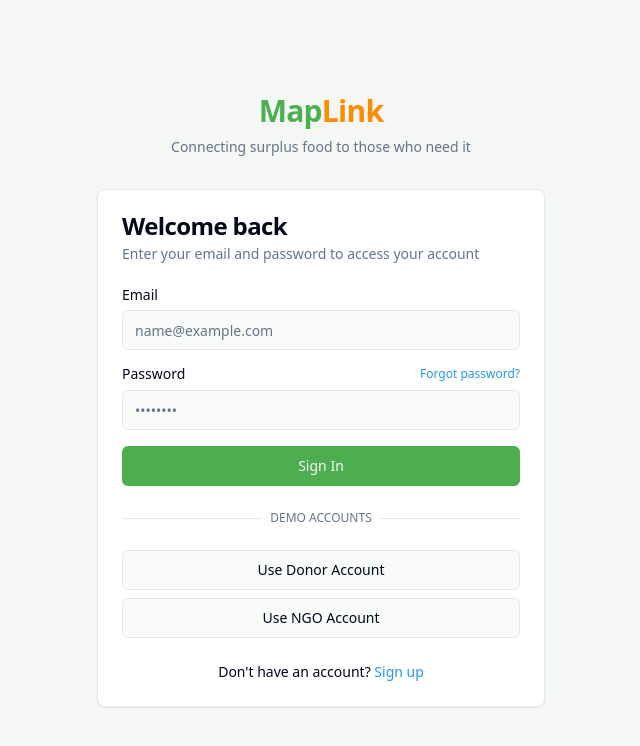
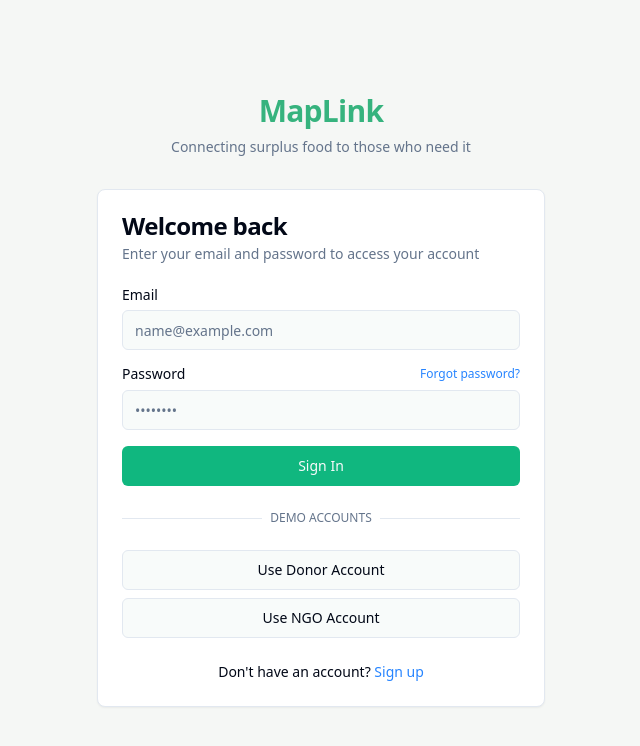
Before and after one commit to Khushi-51/donate-maplink, a React (Vite) app: page /login in a window 1280 px wide. Shown: the top 746 px of the page, without its empty margins (319-959 px from the left). Built offline with nearby package versions, Linux system fonts and the light colour scheme.

Commit message:
Refactor: Update color scheme and logo
Update the application's color scheme and logo to improve the visual design.

```diff
--- a/index.html
+++ b/index.html
@@ -4,17 +4,17 @@
   <head>
     <meta charset="UTF-8" />
     <meta name="viewport" content="width=device-width, initial-scale=1.0" />
-    <title>0Waste</title>
+    <title>ZeroWaste</title>
     <meta name="description" content="Connecting surplus food to those in need" />
-    <meta name="author" content="0Waste" />
+    <meta name="author" content="ZeroWaste" />
 
-    <meta property="og:title" content="0Waste" />
+    <meta property="og:title" content="ZeroWaste" />
     <meta property="og:description" content="Connecting surplus food to those in need" />
     <meta property="og:type" content="website" />
     <meta property="og:image" content="https://lovable.dev/opengraph-image-p98pqg.png" />
 
     <meta name="twitter:card" content="summary_large_image" />
-    <meta name="twitter:site" content="@0waste" />
+    <meta name="twitter:site" content="@zerowaste" />
     <meta name="twitter:image" content="https://lovable.dev/opengraph-image-p98pqg.png" />
 
     <script>
--- a/src/components/Logo.tsx
+++ b/src/components/Logo.tsx
@@ -1,6 +1,7 @@
 
 import React from "react";
 import { Link } from "react-router-dom";
+import { Leaf } from "lucide-react";
 
 interface LogoProps {
   size?: "small" | "medium" | "large";
@@ -17,14 +18,14 @@ const Logo: React.FC<LogoProps> = ({ size = "medium", className }) => {
   return (
     <Link to="/" className={`flex items-center gap-2 ${className}`}>
       <div className="relative">
-        <div className="w-8 h-8 rounded-full bg-gradient-to-r from-green-600 to-green-400 flex items-center justify-center">
-          <span className={`font-bold text-white ${size === "small" ? "text-sm" : "text-base"}`}>0</span>
+        <div className="w-8 h-8 rounded-full bg-gradient-to-r from-emerald-600 to-teal-500 flex items-center justify-center">
+          <Leaf className={`text-white ${size === "small" ? "h-4 w-4" : "h-5 w-5"}`} />
         </div>
-        <div className="absolute -top-1 -right-1 w-4 h-4 rounded-full bg-orange-500 border-2 border-white" />
+        <div className="absolute -top-1 -right-1 w-4 h-4 rounded-full bg-blue-500 border-2 border-white dark:border-gray-800" />
       </div>
       <span className={`font-bold ${sizeClasses[size]}`}>
-        <span className="text-green-600 dark:text-green-400">Zero</span>
-        <span className="text-orange-500">Waste</span>
+        <span className="text-emerald-600 dark:text-emerald-400">Zero</span>
+        <span className="text-blue-500">Waste</span>
       </span>
     </Link>
   );
--- a/src/components/ThemeToggle.tsx
+++ b/src/components/ThemeToggle.tsx
@@ -44,7 +44,7 @@ const ThemeToggle = () => {
       variant="ghost"
       size="icon"
       onClick={toggleTheme}
-      className="rounded-full"
+      className="rounded-full text-emerald-600 dark:text-emerald-400 hover:bg-emerald-100 dark:hover:bg-emerald-900/20"
       aria-label={isDark ? "Switch to light mode" : "Switch to dark mode"}
     >
       {isDark ? <Sun className="h-5 w-5" /> : <Moon className="h-5 w-5" />}
--- a/src/index.css
+++ b/src/index.css
@@ -5,7 +5,7 @@
 
 @layer base {
   :root {
-    --background: 120 30% 98%;
+    --background: 152 30% 98%;
     --foreground: 222.2 84% 4.9%;
 
     --card: 0 0% 100%;
@@ -14,13 +14,13 @@
     --popover: 0 0% 100%;
     --popover-foreground: 222.2 84% 4.9%;
 
-    --primary: 122 39% 49%;
+    --primary: 160 84% 39%;
     --primary-foreground: 210 40% 98%;
 
-    --secondary: 33 100% 50%;
+    --secondary: 210 79% 54%;
     --secondary-foreground: 210 40% 96.1%;
 
-    --muted: 120 13% 94%;
+    --muted: 152 13% 94%;
     --muted-foreground: 215.4 16.3% 46.9%;
 
     --accent: 210 79% 54%;
@@ -31,18 +31,18 @@
 
     --border: 214.3 31.8% 91.4%;
     --input: 214.3 31.8% 91.4%;
-    --ring: 122 39% 49%;
+    --ring: 160 84% 39%;
 
     --radius: 0.5rem;
 
-    --sidebar-background: 122 39% 49%;
+    --sidebar-background: 160 84% 39%;
     --sidebar-foreground: 0 0% 100%;
-    --sidebar-primary: 122 39% 40%;
+    --sidebar-primary: 160 84% 34%;
     --sidebar-primary-foreground: 0 0% 98%;
-    --sidebar-accent: 122 39% 44%;
+    --sidebar-accent: 160 84% 30%;
     --sidebar-accent-foreground: 0 0% 100%;
-    --sidebar-border: 122 39% 44%;
-    --sidebar-ring: 122 39% 49%;
+    --sidebar-border: 160 84% 30%;
+    --sidebar-ring: 160 84% 39%;
   }
 
   .dark {
@@ -55,10 +55,10 @@
     --popover: 222.2 84% 4.9%;
     --popover-foreground: 210 40% 98%;
 
-    --primary: 122 39% 49%;
+    --primary: 160 84% 39%;
     --primary-foreground: 222.2 47.4% 11.2%;
 
-    --secondary: 33 100% 50%;
+    --secondary: 210 79% 54%;
     --secondary-foreground: 210 40% 98%;
 
     --muted: 217.2 32.6% 17.5%;
@@ -72,7 +72,7 @@
 
     --border: 217.2 32.6% 17.5%;
     --input: 217.2 32.6% 17.5%;
-    --ring: 122 39% 49%;
+    --ring: 160 84% 39%;
   }
 }
 
--- a/tailwind.config.ts
+++ b/tailwind.config.ts
@@ -64,9 +64,8 @@ export default {
 					ring: 'hsl(var(--sidebar-ring))'
 				},
 				maplink: {
-					green: '#4CAF50',
-					orange: '#FF8C00',
-					blue: '#2196F3',
+					green: '#36B37E',
+					blue: '#2684FF',
 					lightgray: '#F5F7F5',
 					gray: '#DDDDDD',
 				}
```
